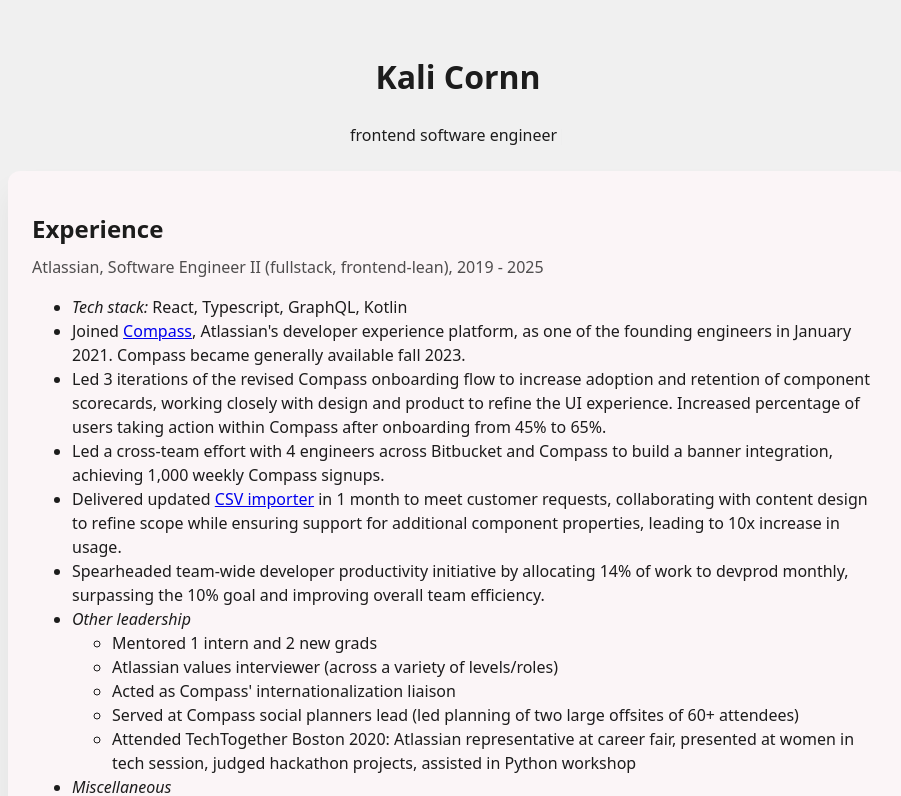
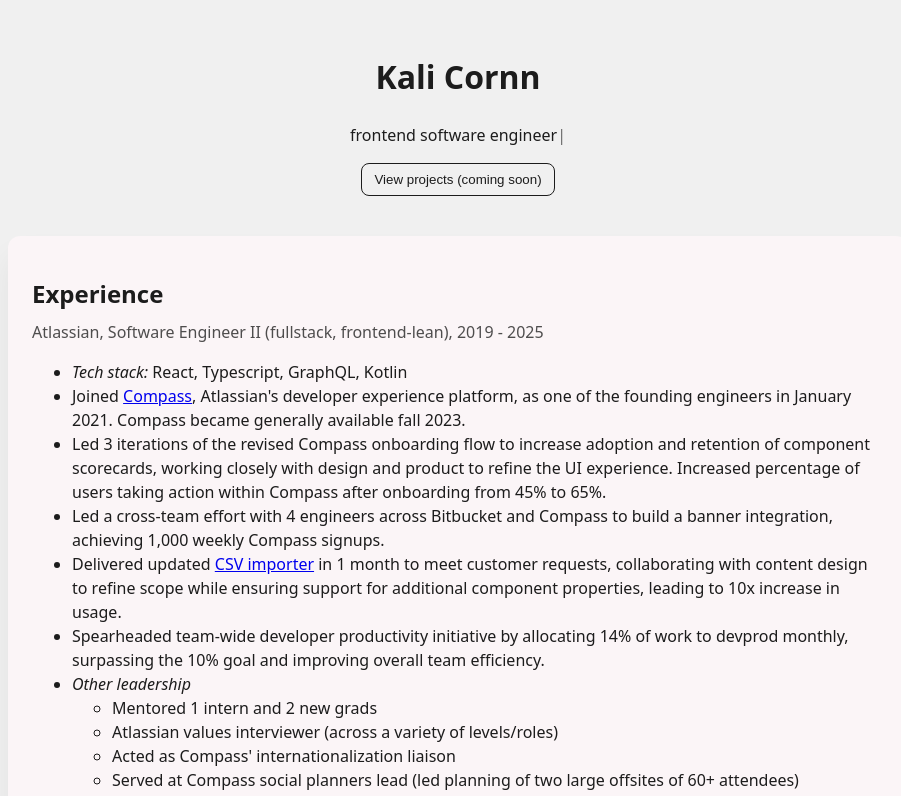
Before and after one commit to kcornn/kcornn.github.io, a React (Vite) app: page / in a window 1280 px wide. Shown: the top 796 px of the page, without its empty margins (182-1083 px from the left). Built offline with nearby package versions, Linux system fonts and the light colour scheme.

Commit message:
test project

```diff
--- a/src/App.tsx
+++ b/src/App.tsx
@@ -59,30 +59,18 @@
     "experience"
   );
 
-  // const projects: Array<{
-  //   title: string;
-  //   description: string;
-  //   link?: string;
-  //   delay?: number;
-  // }> = [
-  //   {
-  //     title: "Project One",
-  //     description: "Coming soon :)",
-  //     // link: "https://github.com/kcornn/",
-  //   },
-  //   {
-  //     title: "Project Two",
-  //     description: "Coming soon :)",
-  //     // link: "https://github.com/kcornn/",
-  //   },
-  // ];
-
   const projects: Array<{
     title: string;
     description: string;
     link?: string;
     delay?: number;
-  }> = [];
+  }> = [
+    {
+      title: "Project One",
+      description: "Coming soon :)",
+      link: "kcornn.github.io/code-blocks",
+    },
+  ];
 
   return (
     <>
```
